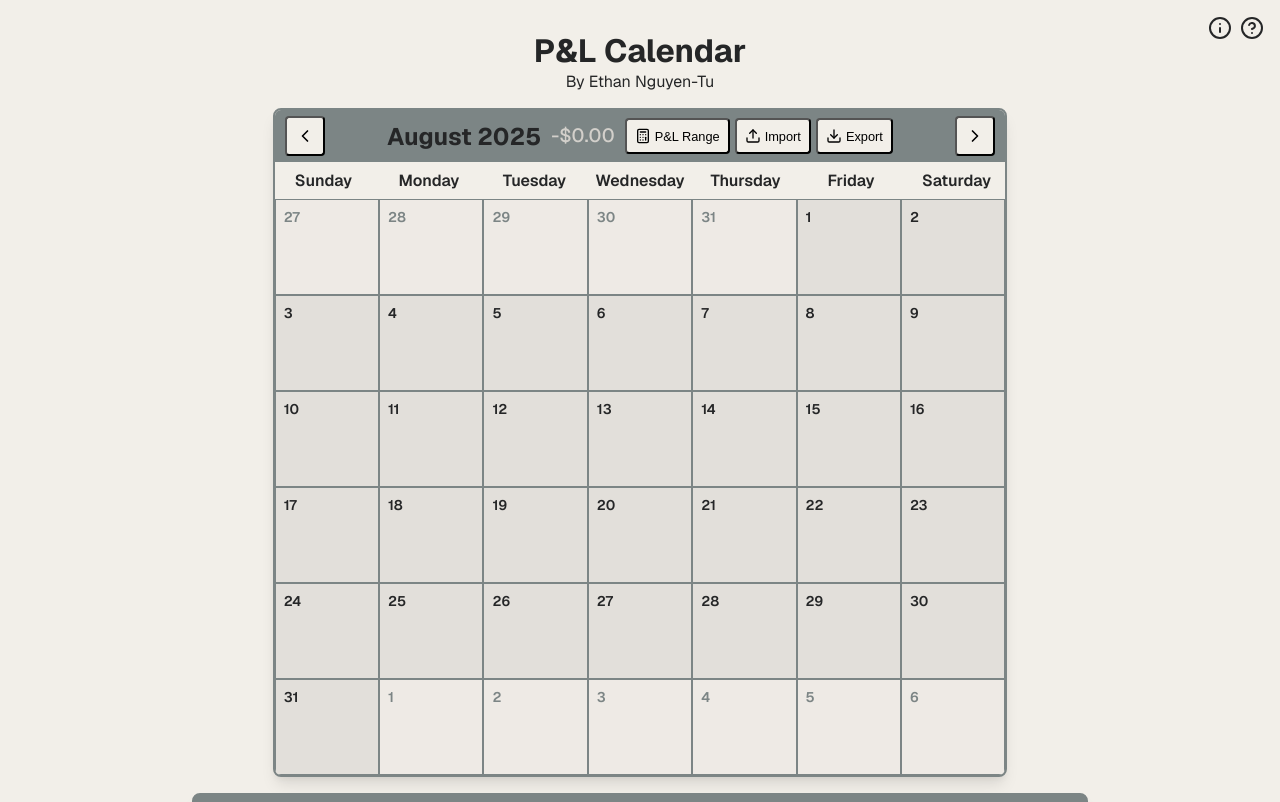
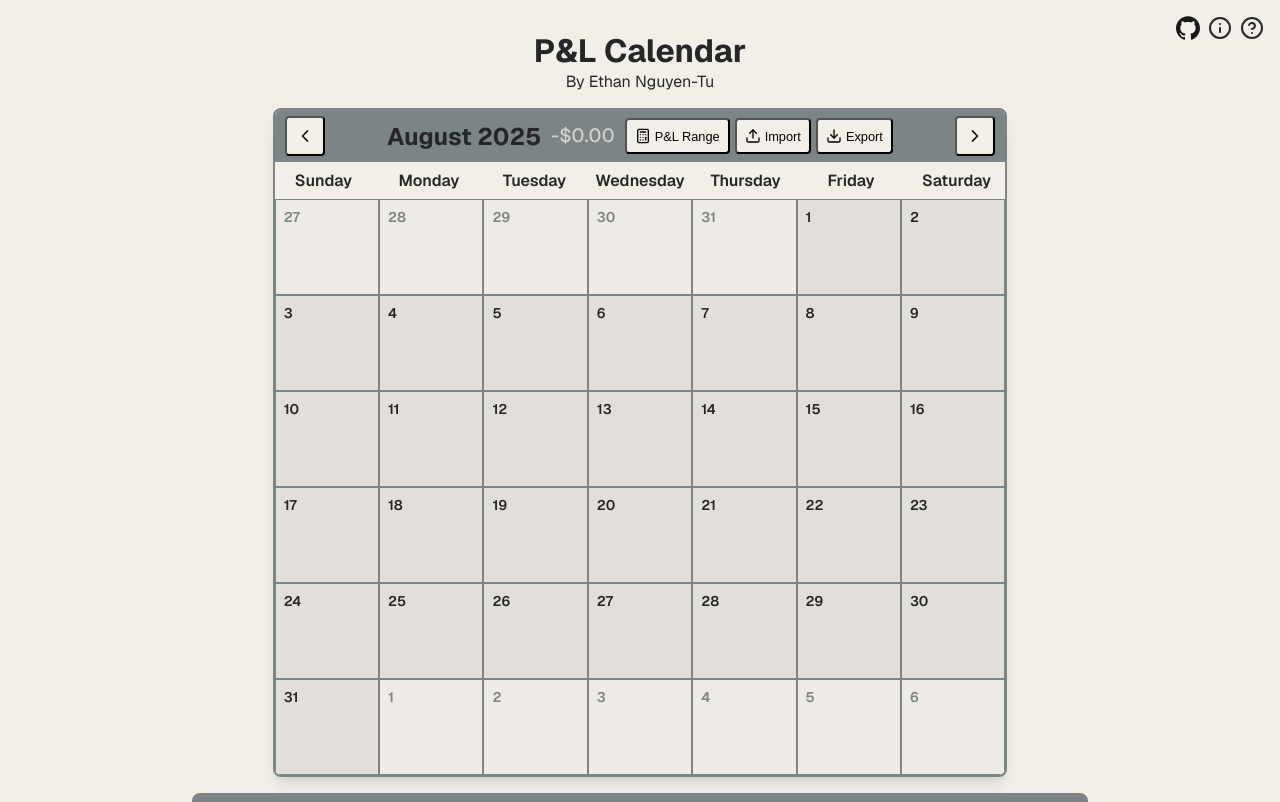
Before and after one commit to EthanNguyen-Tu/profit-and-loss-calendar, a Next.js app: page /profit-and-loss-calendar/ in a window 1280 px wide. Shown: the top 802 px of the page. Built offline with nearby package versions, Linux system fonts and the light colour scheme.

Commit message:
feat(page): add button link to github repository

```diff
--- a/src/app/page.module.css
+++ b/src/app/page.module.css
@@ -28,3 +28,20 @@
     gap: 0.5rem;
     z-index: 999;
 }
+
+.githubLink {
+    color: #181717;
+    line-height: 0;
+}
+
+@media (hover: hover) and (pointer: fine) {
+    .githubLink:hover {
+        color: var(--midground);
+    }
+}
+
+@media (prefers-color-scheme: dark) {
+    .githubLink {
+        filter: invert();
+    }
+}
--- a/src/app/page.tsx
+++ b/src/app/page.tsx
@@ -15,6 +15,25 @@
                     <h1>P&L Calendar</h1>
                     <p>By Ethan Nguyen-Tu</p>
                     <div className={styles.buttonGroup}>
+                        <a
+                            href="https://github.com/EthanNguyen-Tu/profit-and-loss-calendar"
+                            target="_blank"
+                            rel="noopener noreferrer"
+                            className={styles.githubLink}
+                            title={"GitHub Repository"}
+                        >
+                            {/* GitHub Icon from https://simpleicons.org/ */}
+                            <svg
+                                role="img"
+                                width="24"
+                                height="24"
+                                viewBox="0 0 24 24"
+                                xmlns="http://www.w3.org/2000/svg"
+                                fill="currentColor"
+                            >
+                                <path d="M12 .297c-6.63 0-12 5.373-12 12 0 5.303 3.438 9.8 8.205 11.385.6.113.82-.258.82-.577 0-.285-.01-1.04-.015-2.04-3.338.724-4.042-1.61-4.042-1.61C4.422 18.07 3.633 17.7 3.633 17.7c-1.087-.744.084-.729.084-.729 1.205.084 1.838 1.236 1.838 1.236 1.07 1.835 2.809 1.305 3.495.998.108-.776.417-1.305.76-1.605-2.665-.3-5.466-1.332-5.466-5.93 0-1.31.465-2.38 1.235-3.22-.135-.303-.54-1.523.105-3.176 0 0 1.005-.322 3.3 1.23.96-.267 1.98-.399 3-.405 1.02.006 2.04.138 3 .405 2.28-1.552 3.285-1.23 3.285-1.23.645 1.653.24 2.873.12 3.176.765.84 1.23 1.91 1.23 3.22 0 4.61-2.805 5.625-5.475 5.92.42.36.81 1.096.81 2.22 0 1.606-.015 2.896-.015 3.286 0 .315.21.69.825.57C20.565 22.092 24 17.592 24 12.297c0-6.627-5.373-12-12-12" />
+                            </svg>
+                        </a>
                         <AboutButton />
                         <HelpButton />
                     </div>
```
